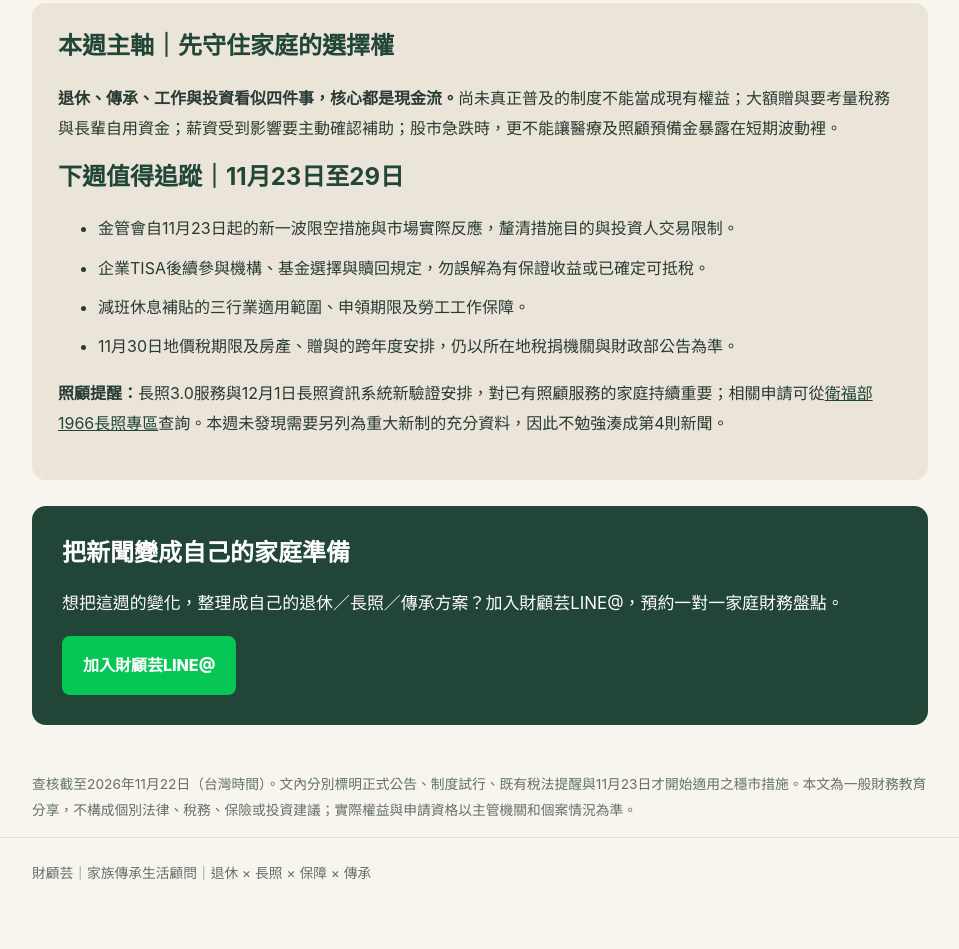
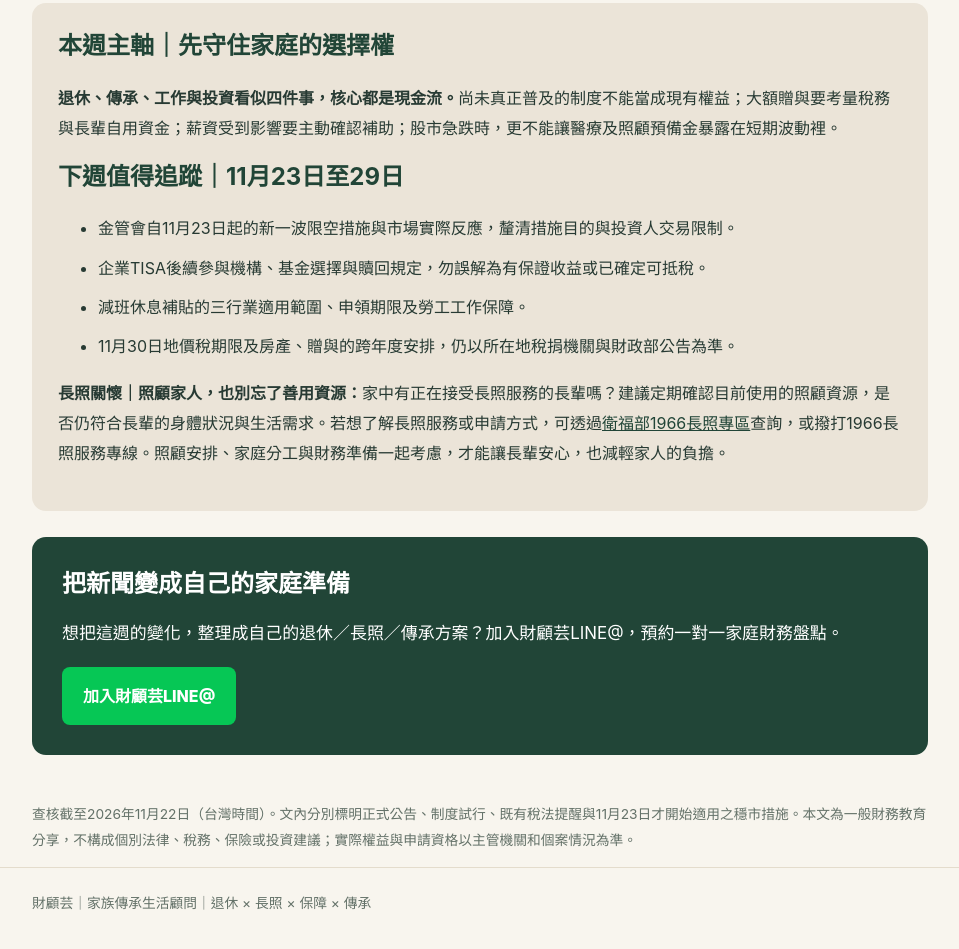
Before and after one commit to angie26501-lgtm/yunplan, a plain HTML site: page morning/weekly-2026-11-22.html in a window 1280 px wide. Shown: the part 4137-5086 px from the top of the page, without its empty margins (160-1119 px from the left). Before the commit the page ends 5058 px from the top, so only its background shows below. Drawn offline with Linux system fonts and the light colour scheme.

Commit message:
週報對外文案改為讀者友善長照提醒，移除內部編輯說明

```diff
--- a/morning/weekly-2026-11-22.html
+++ b/morning/weekly-2026-11-22.html
@@ -21,7 +21,7 @@
 <li>企業TISA後續參與機構、基金選擇與贖回規定，勿誤解為有保證收益或已確定可抵稅。</li>
 <li>減班休息補貼的三行業適用範圍、申領期限及勞工工作保障。</li>
 <li>11月30日地價稅期限及房產、贈與的跨年度安排，仍以所在地稅捐機關與財政部公告為準。</li>
-</ul><p><strong>照顧提醒：</strong>長照3.0服務與12月1日長照資訊系統新驗證安排，對已有照顧服務的家庭持續重要；相關申請可從<a href="https://1966.gov.tw/LTC/mp-207.html" target="_blank" rel="noopener noreferrer">衛福部1966長照專區</a>查詢。本週未發現需要另列為重大新制的充分資料，因此不勉強湊成第4則新聞。</p></section>
+</ul><p><strong>長照關懷｜照顧家人，也別忘了善用資源：</strong>家中有正在接受長照服務的長輩嗎？建議定期確認目前使用的照顧資源，是否仍符合長輩的身體狀況與生活需求。若想了解長照服務或申請方式，可透過<a href="https://1966.gov.tw/LTC/mp-207.html" target="_blank" rel="noopener noreferrer">衛福部1966長照專區</a>查詢，或撥打1966長照服務專線。照顧安排、家庭分工與財務準備一起考慮，才能讓長輩安心，也減輕家人的負擔。</p></section>
 <section class="cta"><h2>把新聞變成自己的家庭準備</h2><p>想把這週的變化，整理成自己的退休／長照／傳承方案？加入財顧芸LINE@，預約一對一家庭財務盤點。</p><a class="button" href="https://lin.ee/ODLCoJB" target="_blank" rel="noopener noreferrer">加入財顧芸LINE@</a></section>
 <p class="fine">查核截至2026年11月22日（台灣時間）。文內分別標明正式公告、制度試行、既有稅法提醒與11月23日才開始適用之穩市措施。本文為一般財務教育分享，不構成個別法律、稅務、保險或投資建議；實際權益與申請資格以主管機關和個案情況為準。</p></section></main>
 <footer><div class="wrap">財顧芸｜家族傳承生活顧問｜退休 × 長照 × 保障 × 傳承</div></footer></body></html>
```
